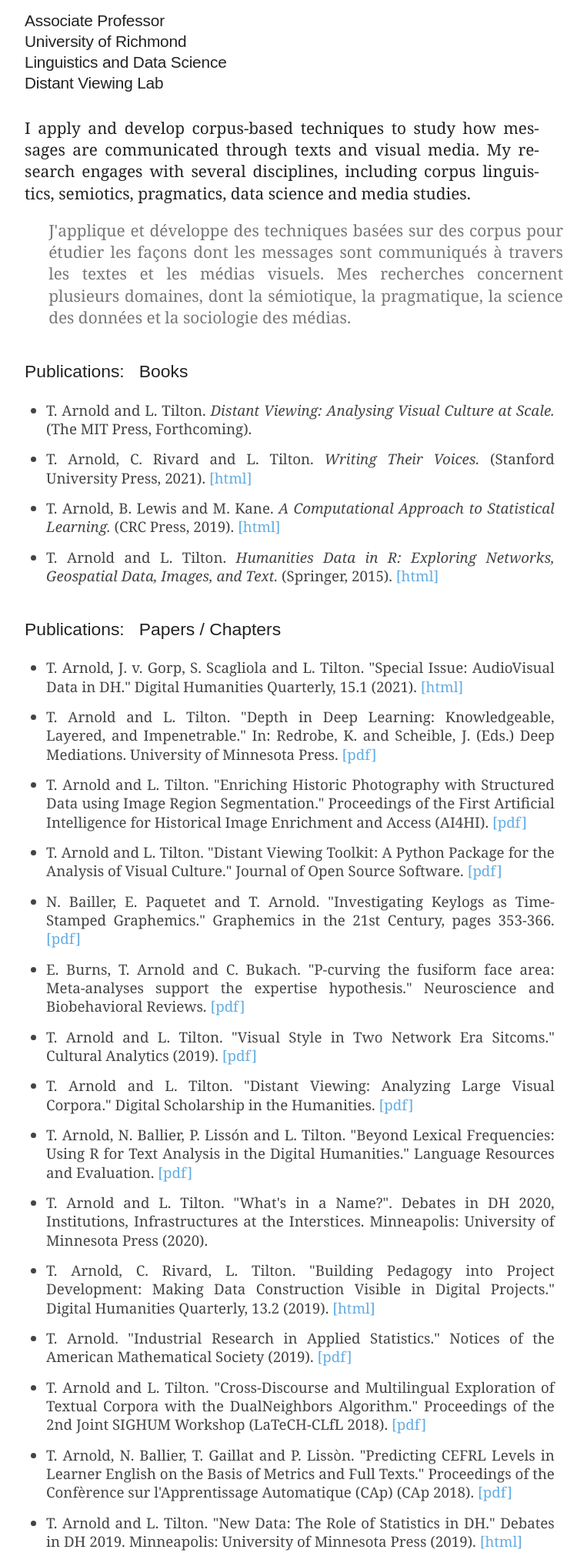
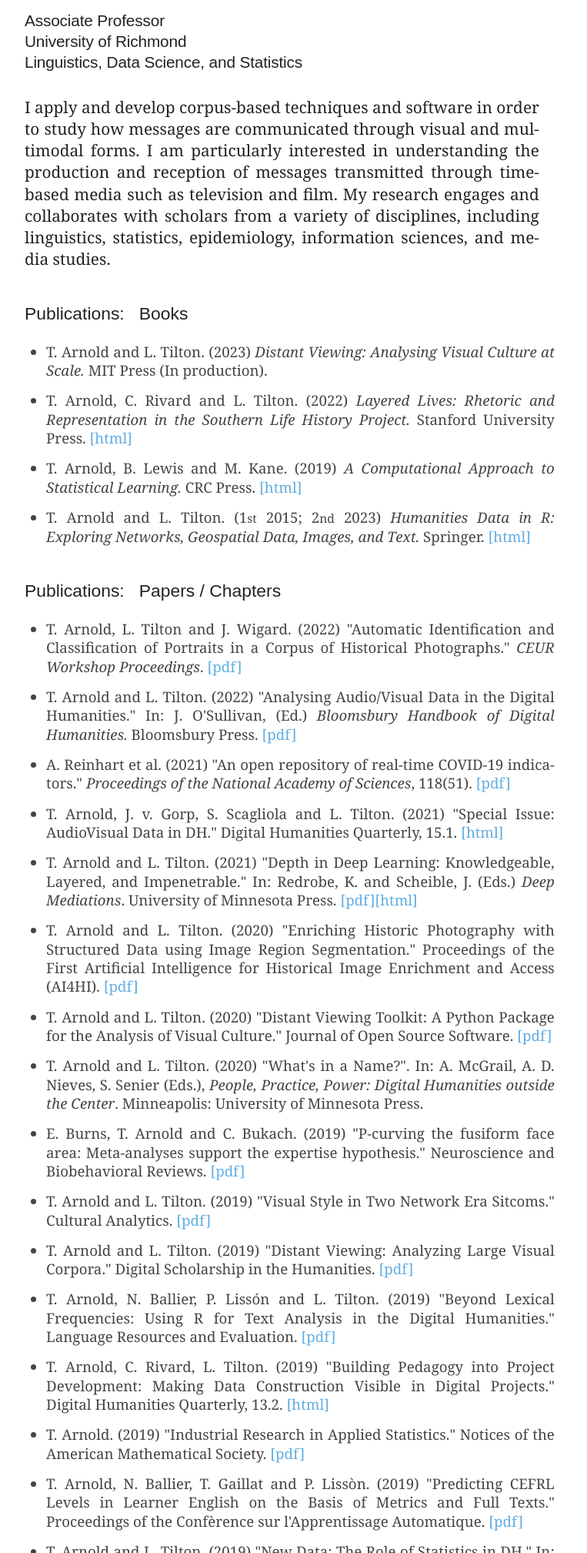
Before and after one commit to statsmaths/statsmaths.github.io, a plain HTML site: page index.html in a window 1280 px wide. Shown: the part 146-2163 px from the top of the page at 77% size, without its empty margins (258-1021 px from the left). Drawn offline with Linux system fonts and the light colour scheme.

Commit message:
auto update

```diff
--- a/css/site.css
+++ b/css/site.css
@@ -16,6 +16,10 @@ a:link, a:visited {
 
 a:hover {
   color: #196094;
+}
+
+sup {
+  font-size: smaller;
 }
 
 #conteneur {
--- a/index.html
+++ b/index.html
@@ -25,7 +25,6 @@
         <div id="liens">
           <a href="https://distantviewing.org" target="_blank" rel="noopener noreferrer">[dvlab]</a> &nbsp;
           <a href="https://linguistics.richmond.edu/faculty/tarnold2/" target="_blank" rel="noopener noreferrer">[richmond]</a> &nbsp;
-          <a href="https://twitter.com/statsmaths" target="_blank" rel="noopener noreferrer">[twitter]</a> &nbsp;
           <a href="teaching.html">[teaching]</a> &nbsp;
           <a href="https://github.com/statsmaths" target="_blank" rel="noopener noreferrer">[github]</a>
         </div>
@@ -33,24 +32,19 @@
         <div id="soustitre">
           Associate Professor<br/>
           University of Richmond<br/>
-          Linguistics and Data Science<br/>
-          Distant Viewing Lab
+          Linguistics, Data Science, and Statistics
         </div>
       </div>
 
     <div id="boitedetexte">
       <p class="en">
-        I apply and develop corpus-based techniques to study how
-        messages are communicated through texts and visual media. My
-        research engages with several disciplines, including corpus linguistics,
-        semiotics, pragmatics, data science and media studies.
-      </p>
-      <p class="fr">
-        J'applique et développe des techniques basées sur des corpus pour
-        étudier les façons dont les messages sont communiqués à travers les
-        textes et les médias visuels. Mes recherches concernent
-        plusieurs domaines, dont la sémiotique, la pragmatique, la science des
-        données et la sociologie des médias.
+        I apply and develop corpus-based techniques and software in order to
+        study how messages are communicated through visual and multimodal forms.
+        I am particularly interested in understanding the production and reception
+        of messages transmitted through time-based media such as television and
+        film. My research engages and collaborates with scholars from a variety of
+        disciplines, including linguistics, statistics, epidemiology, information
+        sciences, and media studies.
       </p>
     </div>
 
@@ -59,57 +53,80 @@
         Publications: &nbsp; Books
       </div>
       <ul>
-        <li>T. Arnold and L. Tilton. <i>Distant Viewing: Analysing Visual Culture at Scale.</i> (The MIT Press, Forthcoming).</li>
-        <li>T. Arnold, C. Rivard and L. Tilton. <i>Writing Their Voices.</i> (Stanford University Press, 2021). <a href="https://statsmaths.github.io/writing-their-voices/" target="_blank" rel="noopener noreferrer">[html]</a></li>
-        <li>T. Arnold, B. Lewis and M. Kane. <i>A Computational Approach to Statistical Learning.</i> (CRC Press, 2019). <a href="https://www.comp-approach.com/" target="_blank" rel="noopener noreferrer">[html]</a></li>
-        <li>T. Arnold and L. Tilton. <i>Humanities Data in R: Exploring Networks, Geospatial Data, Images, and Text.</i> (Springer, 2015). <a href="https://humanitiesdata.org/" target="_blank" rel="noopener noreferrer">[html]</a></li>
+        <li>T. Arnold and L. Tilton. (2023) <i>Distant Viewing: Analysing Visual Culture at Scale.</i> MIT Press (In production).</li>
+        <li>T. Arnold, C. Rivard and L. Tilton. (2022) <i>Layered Lives: Rhetoric and Representation in the Southern Life History Project.</i> Stanford University Press. <a href="https://layeredlives.org/" target="_blank" rel="noopener noreferrer">[html]</a></li>
+        <li>T. Arnold, B. Lewis and M. Kane. (2019) <i>A Computational Approach to Statistical Learning.</i> CRC Press. <a href="https://www.comp-approach.com/" target="_blank" rel="noopener noreferrer">[html]</a></li>
+        <li>T. Arnold and L. Tilton. (1<sup>st</sup> 2015; 2<sup>nd</sup> 2023) <i>Humanities Data in R: Exploring Networks, Geospatial Data, Images, and Text.</i> Springer. <a href="https://humanitiesdata.org/" target="_blank" rel="noopener noreferrer">[html]</a></li>
       </ul>
       <div class="pubtete">
         Publications: &nbsp; Papers / Chapters
       </div>
       <ul>
-        <li>T. Arnold, J. v. Gorp, S. Scagliola and L. Tilton. "Special Issue: AudioVisual Data in DH." Digital Humanities Quarterly, 15.1 (2021). <a href="http://digitalhumanities.org/dhq/vol/15/1/index.html" target="_blank" rel="noopener noreferrer">[html]</a></li>
-        <li>T. Arnold and L. Tilton. "Depth in Deep Learning: Knowledgeable, Layered, and Impenetrable." In: Redrobe, K. and Scheible, J. (Eds.) Deep Mediations. University of Minnesota Press. <a href="pdf/2020-deep-mediations.pdf" target="_blank" rel="noopener noreferrer">[pdf]</a></li>
-        <li>T. Arnold and L. Tilton. "Enriching Historic Photography with Structured Data using Image Region Segmentation." Proceedings of the First Artificial Intelligence for Historical Image Enrichment and Access (AI4HI). <a href="pdf/2020-enrich-photography.pdf" target="_blank" rel="noopener noreferrer">[pdf]</a></li>
-        <li>T. Arnold and L. Tilton. "Distant Viewing Toolkit: A Python Package for the Analysis of Visual Culture." Journal of Open Source Software. <a href="pdf/2020-dvtoolkit-joss.pdf" target="_blank" rel="noopener noreferrer">[pdf]</a></li>
-        <li>N. Bailler, E. Paquetet and T. Arnold. "Investigating Keylogs as Time-Stamped Graphemics." Graphemics in the 21st Century, pages 353-366. <a href="pdf/2019-keylog.pdf" target="_blank" rel="noopener noreferrer">[pdf]</a></li>
-        <li>E. Burns, T. Arnold and C. Bukach. "P-curving the fusiform face area: Meta-analyses support the expertise hypothesis." Neuroscience and Biobehavioral Reviews. <a href="pdf/2019-p-curve.pdf" target="_blank" rel="noopener noreferrer">[pdf]</a></li>
-        <li>T. Arnold and L. Tilton. "Visual Style in Two Network Era Sitcoms." Cultural Analytics (2019). <a href="pdf/2019-visual-style.pdf" target="_blank" rel="noopener noreferrer">[pdf]</a></li>
-        <li>T. Arnold and L. Tilton. "Distant Viewing: Analyzing Large Visual Corpora." Digital Scholarship in the Humanities. <a href="pdf/2019-distant-viewing.pdf" target="_blank" rel="noopener noreferrer">[pdf]</a></li>
-        <li>T. Arnold, N. Ballier, P. Lissón and L. Tilton. "Beyond Lexical Frequencies: Using R for Text Analysis in the Digital Humanities." Language Resources and Evaluation. <a href="pdf/2019-beyond-lex.pdf" target="_blank" rel="noopener noreferrer">[pdf]</a></li>
-        <li>T. Arnold and L. Tilton. "What's in a Name?". Debates in DH 2020, Institutions, Infrastructures at the Interstices. Minneapolis: University of Minnesota Press (2020).</li>
-        <li>T. Arnold, C. Rivard, L. Tilton. "Building Pedagogy into Project Development: Making Data Construction Visible in Digital Projects." Digital Humanities Quarterly, 13.2 (2019). <a href="http://digitalhumanities.org/dhq/vol/13/2/000419/000419.html" target="_blank" rel="noopener noreferrer">[html]</a></li>
-        <li>T. Arnold. "Industrial Research in Applied Statistics." Notices of the American Mathematical Society (2019). <a href="pdf/2019-industrial-research.pdf" target="_blank" rel="noopener noreferrer">[pdf]</a></li>
-        <li>T. Arnold and L. Tilton. "Cross-Discourse and Multilingual Exploration of Textual Corpora with the DualNeighbors Algorithm." Proceedings of the 2nd Joint SIGHUM Workshop (LaTeCH-CLfL 2018). <a href="pdf/2018-cross-discourse.pdf" target="_blank" rel="noopener noreferrer">[pdf]</a></li>
-        <li>T. Arnold, N. Ballier, T. Gaillat and P. Lissòn. "Predicting CEFRL Levels in Learner English on the Basis of Metrics and Full Texts." Proceedings of the Confèrence sur l'Apprentissage Automatique (CAp) (CAp 2018). <a href="pdf/2018-learner-corpora.pdf" target="_blank" rel="noopener noreferrer">[pdf]</a></li>
-        <li>T. Arnold and L. Tilton. "New Data: The Role of Statistics in DH." Debates in DH 2019. Minneapolis: University of Minnesota Press (2019). <a href="https://dhdebates.gc.cuny.edu/read/untitled-f2acf72c-a469-49d8-be35-67f9ac1e3a60/section/a2a6a192-f04a-4082-afaa-97c76a75b21c" target="_blank" rel="noopener noreferrer">[html]</a></li>
-        <li>T. Arnold. "A Tidy Data Model for Natural Language Processing Using cleanNLP." The R Journal, 9.2 (2017): 248-267. <a href="pdf/2017-cleannlp.pdf" target="_blank" rel="noopener noreferrer">[pdf]</a></li>
-        <li>T. Arnold. "kerasR: Interface to the Keras Deep Learning Library." Journal of Open Source Software, 2.14 (2017): 296. <a href="pdf/2017-kerasr.pdf" target="_blank" rel="noopener noreferrer">[pdf]</a></li>
-        <li>T. Arnold, M. Kane and S. Urbanek. "High-Performance I/O Tools for R." The R Journal, 9.1 (2017): 6-13. <a href="pdf/2017-iotools.pdf" target="_blank" rel="noopener noreferrer">[pdf]</a></li>
-        <li>T. Arnold, P. Leonard and L. Tilton. "Knowledge Creation Through Recommender Systems." Digital Scholarship in the Humanities, 32.3 (2017): 151-157. <a href="pdf/2017-knowledge-creation.pdf" target="_blank" rel="noopener noreferrer">[pdf]</a></li>
-        <li>T. Arnold, S. Maples, L. Tilton and L. Wexler. "Uncovering Latent Metadata in the FSA-OWI Photographic Archive." Digital Humanities Quarterly, 11.2 (2017). <a href="http://digitalhumanities.org/dhq/vol/11/2/000299/000299.html" target="_blank" rel="noopener noreferrer">[html]</a></li>
-        <li>T. Arnold and L. Tilton. "Basic Text Processing in R." The Programming Historian, 6.1 (2017).</li>
-        <li>T. Arnold and R. Tibshirani. "Efficient Implementations of the Generalized Lasso Dual Path Algorithm." Journal of Computational and Graphical Statistics, 25.1 (2016): 1-27. <a href="pdf/2016-genlasso.pdf" target="_blank" rel="noopener noreferrer">[pdf]</a></li>
-        <li>T. Grippo, J. Liu, N. Zebardast, T. Arnold, G. Moore and R. Weinreb. "Twenty-Four–Hour Pattern of Intraocular Pressure in Untreated Patients with Ocular Hypertension." Investigative Ophthalmology and Visual Science, 54.1 (2015): 512-517. <a href="pdf/2015-twenty-four-hour.pdf" target="_blank" rel="noopener noreferrer">[pdf]</a></li>
-        <li>J. Emerson and T. Arnold. "Nonparametric Goodness-of-Fit Tests for Discrete Null Distributions." The R Journal, 3.2 (2011): 34-39. <a href="pdf/2011-discrete-goodness-of-fit.pdf" target="_blank" rel="noopener noreferrer">[pdf]</a></li>
-        <li>T. Arnold and J. Emerson. "Statistical Sleuthing by Leveraging Human Nature: A Study of Olympic Figure Skating." The American Statistician, 65.3 (2011): 143-148. <a href="pdf/2011-statistical-sleuthing.pdf" target="_blank" rel="noopener noreferrer">[pdf]</a></li>
-        <li>B. Russett and T. Arnold. "Who Talks, and Who's Listening? Networks of International Security Studies." Security Dialogue, 41.6 (2010): 589-595. <a href="pdf/2010-who-talks.pdf" target="_blank" rel="noopener noreferrer">[pdf]</a></li>
+        <li>T. Arnold, L. Tilton and J. Wigard. (2022) "Automatic Identification and Classification of Portraits in a Corpus of Historical Photographs." <i>CEUR Workshop Proceedings</i>. <a href="https://ceur-ws.org/Vol-3290/short_paper5571.pdf" target="_blank" rel="noopener noreferrer">[pdf]</a></li>
+        <li>T. Arnold and L. Tilton. (2022) "Analysing Audio/Visual Data in the Digital Humanities." In: J. O'Sullivan, (Ed.) <i>Bloomsbury Handbook of Digital Humanities.</i> Bloomsbury Press. <a href="pdf/2022-dh-handbook.pdf" target="_blank" rel="noopener noreferrer">[pdf]</a></li>
+        <li>A. Reinhart et al. (2021) "An open repository of real-time COVID-19 indicators." <i>Proceedings of the National Academy of Sciences</i>, 118(51). <a href="https://www.ncbi.nlm.nih.gov/pmc/articles/PMC8713778/pdf/pnas.202111452.pdf" target="_blank" rel="noopener noreferrer">[pdf]</a></li>
+        <li>T. Arnold, J. v. Gorp, S. Scagliola and L. Tilton. (2021) "Special Issue: AudioVisual Data in DH." Digital Humanities Quarterly, 15.1. <a href="http://digitalhumanities.org/dhq/vol/15/1/index.html" target="_blank" rel="noopener noreferrer">[html]</a></li>
+        <li>T. Arnold and L. Tilton. (2021) "Depth in Deep Learning: Knowledgeable, Layered, and Impenetrable." In: Redrobe, K. and Scheible, J. (Eds.) <i>Deep Mediations</i>. University of Minnesota Press. <a href="pdf/2020-deep-mediations.pdf" target="_blank" rel="noopener noreferrer">[pdf]</a><a href="pdf/https://www.upress.umn.edu/book-division/books/deep-mediations" target="_blank" rel="noopener noreferrer">[html]</a></li>
+        <li>T. Arnold and L. Tilton. (2020) "Enriching Historic Photography with Structured Data using Image Region Segmentation." Proceedings of the First Artificial Intelligence for Historical Image Enrichment and Access (AI4HI). <a href="pdf/2020-enrich-photography.pdf" target="_blank" rel="noopener noreferrer">[pdf]</a></li>
+        <li>T. Arnold and L. Tilton. (2020) "Distant Viewing Toolkit: A Python Package for the Analysis of Visual Culture." Journal of Open Source Software. <a href="pdf/2020-dvtoolkit-joss.pdf" target="_blank" rel="noopener noreferrer">[pdf]</a></li>
+        <li>T. Arnold and L. Tilton. (2020) "What's in a Name?". In: A. McGrail, A. D. Nieves, S. Senier (Eds.), <i>People, Practice, Power: Digital Humanities outside the Center</i>. Minneapolis: University of Minnesota Press.</li>
+        <li>E. Burns, T. Arnold and C. Bukach. (2019) "P-curving the fusiform face area: Meta-analyses support the expertise hypothesis." Neuroscience and Biobehavioral Reviews. <a href="pdf/2019-p-curve.pdf" target="_blank" rel="noopener noreferrer">[pdf]</a></li>
+        <li>T. Arnold and L. Tilton. (2019) "Visual Style in Two Network Era Sitcoms." Cultural Analytics. <a href="pdf/2019-visual-style.pdf" target="_blank" rel="noopener noreferrer">[pdf]</a></li>
+        <li>T. Arnold and L. Tilton. (2019) "Distant Viewing: Analyzing Large Visual Corpora." Digital Scholarship in the Humanities. <a href="pdf/2019-distant-viewing.pdf" target="_blank" rel="noopener noreferrer">[pdf]</a></li>
+        <li>T. Arnold, N. Ballier, P. Lissón and L. Tilton. (2019) "Beyond Lexical Frequencies: Using R for Text Analysis in the Digital Humanities." Language Resources and Evaluation. <a href="pdf/2019-beyond-lex.pdf" target="_blank" rel="noopener noreferrer">[pdf]</a></li>
+        <li>T. Arnold, C. Rivard, L. Tilton. (2019) "Building Pedagogy into Project Development: Making Data Construction Visible in Digital Projects." Digital Humanities Quarterly, 13.2. <a href="http://digitalhumanities.org/dhq/vol/13/2/000419/000419.html" target="_blank" rel="noopener noreferrer">[html]</a></li>
+        <li>T. Arnold. (2019) "Industrial Research in Applied Statistics." Notices of the American Mathematical Society. <a href="pdf/2019-industrial-research.pdf" target="_blank" rel="noopener noreferrer">[pdf]</a></li>
+        <li>T. Arnold, N. Ballier, T. Gaillat and P. Lissòn. (2019) "Predicting CEFRL Levels in Learner English on the Basis of Metrics and Full Texts." Proceedings of the Confèrence sur l'Apprentissage Automatique. <a href="pdf/2018-learner-corpora.pdf" target="_blank" rel="noopener noreferrer">[pdf]</a></li>
+        <li>T. Arnold and L. Tilton. (2019) "New Data: The Role of Statistics in DH." In: M. Gold and L. Klein, (Eds.), <i>Debates in DH 2019</i>. Minneapolis: University of Minnesota Press. <a href="https://dhdebates.gc.cuny.edu/read/untitled-f2acf72c-a469-49d8-be35-67f9ac1e3a60/section/a2a6a192-f04a-4082-afaa-97c76a75b21c" target="_blank" rel="noopener noreferrer">[html]</a></li>
+        <li>N. Bailler, E. Paquetet and T. Arnold. (2018) "Investigating Keylogs as Time-Stamped Graphemics." Graphemics in the 21st Century, pages 353-366. <a href="pdf/2019-keylog.pdf" target="_blank" rel="noopener noreferrer">[pdf]</a></li>
+        <li>T. Arnold and L. Tilton. (2018) "Cross-Discourse and Multilingual Exploration of Textual Corpora with the DualNeighbors Algorithm." Proceedings of the 2nd Joint SIGHUM Workshop. <a href="pdf/2018-cross-discourse.pdf" target="_blank" rel="noopener noreferrer">[pdf]</a></li>
+        <li>T. Arnold. (2017) "A Tidy Data Model for Natural Language Processing Using cleanNLP." The R Journal, 9.2: 248-267. <a href="pdf/2017-cleannlp.pdf" target="_blank" rel="noopener noreferrer">[pdf]</a></li>
+        <li>T. Arnold. (2017) "kerasR: Interface to the Keras Deep Learning Library." Journal of Open Source Software, 2.14: 296. <a href="pdf/2017-kerasr.pdf" target="_blank" rel="noopener noreferrer">[pdf]</a></li>
+        <li>T. Arnold, M. Kane and S. Urbanek. (2017) "High-Performance I/O Tools for R." The R Journal, 9.1: 6-13. <a href="pdf/2017-iotools.pdf" target="_blank" rel="noopener noreferrer">[pdf]</a></li>
+        <li>T. Arnold, P. Leonard and L. Tilton. (2017) "Knowledge Creation Through Recommender Systems." Digital Scholarship in the Humanities, 32.3: 151-157. <a href="pdf/2017-knowledge-creation.pdf" target="_blank" rel="noopener noreferrer">[pdf]</a></li>
+        <li>T. Arnold, S. Maples, L. Tilton and L. Wexler. (2017) "Uncovering Latent Metadata in the FSA-OWI Photographic Archive." Digital Humanities Quarterly, 11.2. <a href="http://digitalhumanities.org/dhq/vol/11/2/000299/000299.html" target="_blank" rel="noopener noreferrer">[html]</a></li>
+        <li>T. Arnold and L. Tilton. (2017) "Basic Text Processing in R." The Programming Historian, 6.1.</li>
+        <li>T. Arnold and R. Tibshirani. (2016) "Efficient Implementations of the Generalized Lasso Dual Path Algorithm." Journal of Computational and Graphical Statistics, 25.1: 1-27. <a href="pdf/2016-genlasso.pdf" target="_blank" rel="noopener noreferrer">[pdf]</a></li>
+        <li>T. Grippo, J. Liu, N. Zebardast, T. Arnold, G. Moore and R. Weinreb. (2015) "Twenty-Four–Hour Pattern of Intraocular Pressure in Untreated Patients with Ocular Hypertension." Investigative Ophthalmology and Visual Science, 54.1: 512-517. <a href="pdf/2015-twenty-four-hour.pdf" target="_blank" rel="noopener noreferrer">[pdf]</a></li>
+        <li>J. Emerson and T. Arnold. (2011) "Nonparametric Goodness-of-Fit Tests for Discrete Null Distributions." The R Journal, 3.2: 34-39. <a href="pdf/2011-discrete-goodness-of-fit.pdf" target="_blank" rel="noopener noreferrer">[pdf]</a></li>
+        <li>T. Arnold and J. Emerson. (2011) "Statistical Sleuthing by Leveraging Human Nature: A Study of Olympic Figure Skating." The American Statistician, 65.3: 143-148. <a href="pdf/2011-statistical-sleuthing.pdf" target="_blank" rel="noopener noreferrer">[pdf]</a></li>
+        <li>B. Russett and T. Arnold. (2010) "Who Talks, and Who's Listening? Networks of International Security Studies." Security Dialogue, 41.6: 589-595. <a href="pdf/2010-who-talks.pdf" target="_blank" rel="noopener noreferrer">[pdf]</a></li>
       </ul>
       <div class="pubtete">
-        Code / Data / Other Projects
+        Software
       </div>
       <ul>
-        <li>T. Arnold, N. Ayers, J. Madron, R. Nelson, L.Tilton, L. Wexler. Photogrammar, Version 3. <a href="https://photogrammar.org" target="_blank" rel="noopener noreferrer">[html]</a></li>
+        <li>T. Arnold. "cleanNLP: An R Package and Tidy Data Model for Natural Language Processing." <a href="https://github.com/statsmaths/cleanNLP" target="_blank" rel="noopener noreferrer">[html]</a></li>
+        <li>T. Arnold, A. Wei, M. Kane. "ctrialsgov: Query Data from U.S. National Library of Medicine's Clinical Trials Database." <a href="https://cran.r-project.org/web/packages/ctrialsgov/index.html" target="_blank" rel="noopener noreferrer">[html]</a></li>
+        <li>T. Arnold. "ggimg: Graphics Layers for Plotting Image Data." <a href="" target="_blank" rel="noopener noreferrer">[html]</a></li>
+        <li>T. Arnold. "Local Keylogging with JavaScript." <a href="https://statsmaths.github.io/keylog/" target="_blank" rel="noopener noreferrer">[html]</a></li>
+        <li>T. Arnold. "ggmaptile: Map Layer for ggplot2." <a href="https://github.com/statsmaths/ggmaptile" target="_blank" rel="noopener noreferrer">[html]</a></li>
+        <li>T. Arnold, S. Urbanek. "High-performance I/O tools for R." <a href="https://cran.r-project.org/web/packages/iotools/index.html" target="_blank" rel="noopener noreferrer">[html]</a></li>
         <li>T. Arnold and L. Tilton. "Distant Viewing Toolkit for the Analysis of Visual Culture." <a href="https://github.com/distant-viewing/dvt" target="_blank" rel="noopener noreferrer">[html]</a></li>
-        <li>T. Arnold. "cleanNLP: An R Package and Tidy Data Model for Natural Language Processing." <a href="https://github.com/statsmaths/cleanNLP" target="_blank" rel="noopener noreferrer">[html]</a></li>
+      </ul>
+      <div class="pubtete">
+        Grants and Fellowship
+      </div>
+      <ul>
+        <li>"Distant Viewing Toolkit." (2022-2025) Mellon Foundation, $485,000.</li>
+        <li>"PGVis: Digital Public Humanities Software for Visualizing Image Collections." (2022-2025) NEH Level III Digital Advancement Grant, $325,000.</li>
+        <li>"Computing in the Cloud Iniative BAA." (2021--2022) Library of Congress, $72,000.</li>
+        <li>"Images as Data: Processing, Exploration, and Discovery at Scale." (2020-2021) Collections as Data; Andrew W. Mellon Foundation Subaward, $37,388.</li>
+        <li>Fellow of the Collegium de Lyon, Institut d'Etudes Avancées (2019-2020).</li>
+        <li>"Distant Viewing Toolkit." (2018-2020) NEH Level II Digital Advancement Grant, $99,984.</li>
+        <li>"Distant Viewing Toolkit." (2018-2020) NEH Level II Digital Advancement Grant, $99,984.</li>
+        <li>Visiting Faculty Fellowship, Université Paris Diderot (2017).</li>
+        <li>"Photogrammar: Seeing and Hearing America's Documentary Record." (2016-2018) American Council of Learned Societies (ACLS) Digital Extension Grant, $150,000.</li>
+        <li>"Participatory Media." (2015-2018) NEH Digital Projects for the Public Discovery Grant, $30,000.</li>
+        <li>"Photogrammar." (2011-2015) NEH Digital Projects for the Public Discovery Grant, $50,000.</li>
       </ul>
       <div class="pubtete">
         Recent Course Websites
       </div>
       <ul>
-        <li>DSST 389: Statistical Learning (Spring 2021) <a href="https://statsmaths.github.io/stat389-s21/" target="_blank" rel="noopener noreferrer">[html]</a></li>
-        <li>DSST 289: Data Science (Fall 2020) <a href="https://statsmaths.github.io/dsst289-f21/" target="_blank" rel="noopener noreferrer">[html]</a></li>
-        <li>DSST 209: Introduction to Modeling (Spring 2019) <a href="https://statsmaths.github.io/stat209-s19/" target="_blank" rel="noopener noreferrer">[html]</a></li>
+        <li>DSST 389: Statistical Learning (Spring 2023) <a href="https://statsmaths.github.io/stat389-s23/" target="_blank" rel="noopener noreferrer">[html]</a></li>
+        <li>DSST 289: Data Science (Fall 2022) <a href="https://statsmaths.github.io/dsst289-f22/" target="_blank" rel="noopener noreferrer">[html]</a></li>
+        <li>LING 297: Pragmatics (Fall 2022) <a href="https://statsmaths.github.io/ling297-f22/" target="_blank" rel="noopener noreferrer">[html]</a></li>
       </ul>
     </div>
 
```
Also changed, not shown: 2 other files.
